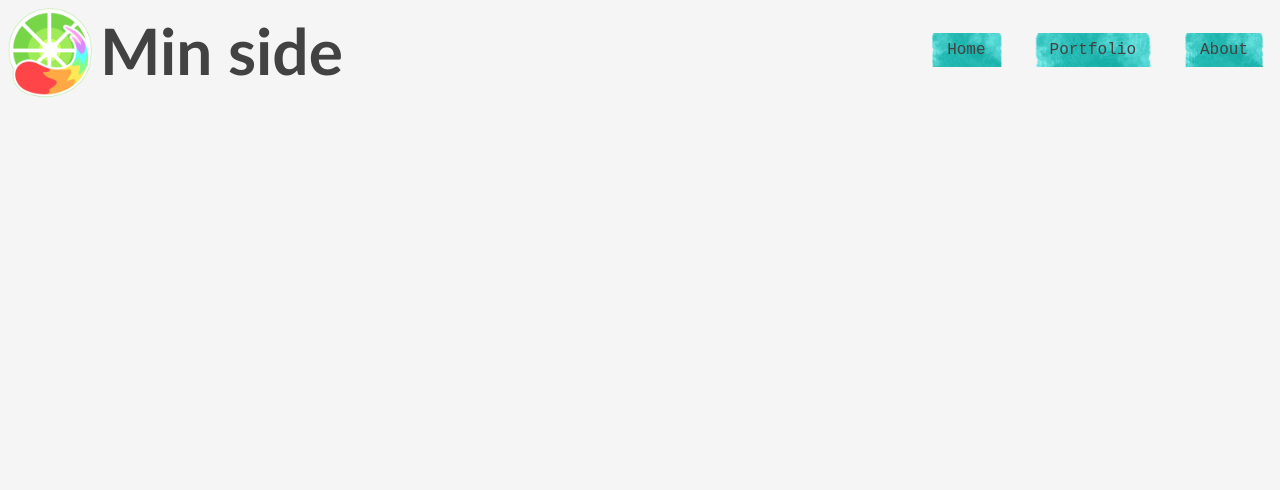
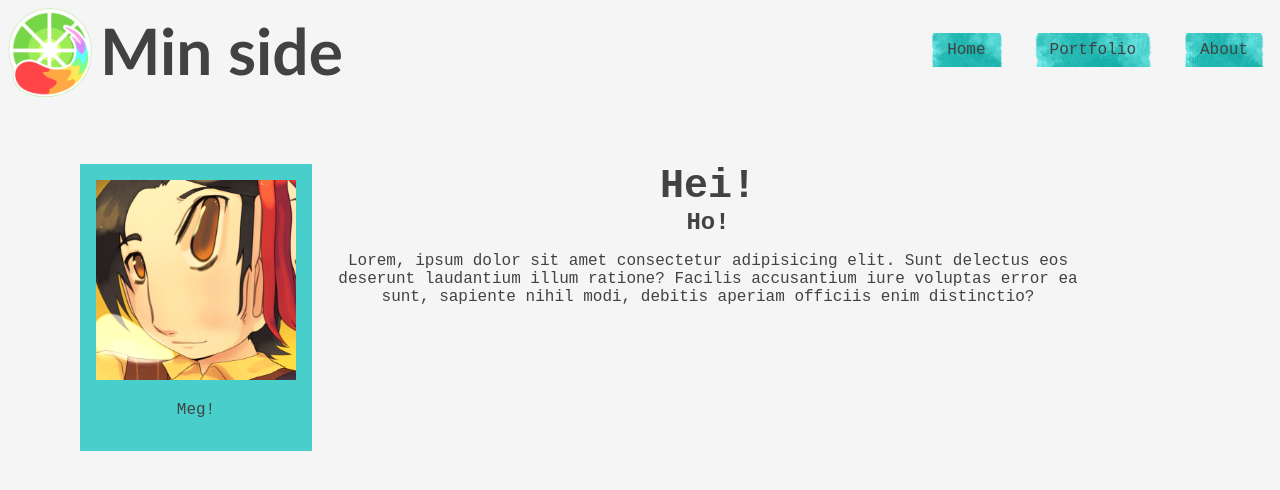
Before and after one commit to RedDragonling/cv-landing-page, a website built with Vite: page about.html in a window 1280 px wide. Built offline with nearby package versions, Linux system fonts and the light colour scheme; a web font is replaced by a local one.

Commit message:
Added HTML and CSS for the extra pages

```diff
--- a/about.html
+++ b/about.html
@@ -20,6 +20,16 @@
       </ul>
     </nav>
   </header>
-
+  <main class="wide-main flex">
+    <div class="about-me">
+      <img src="src/img/profilbilde.png" alt="">
+      <p>Meg!</p>
+    </div>
+    <div>
+      <h1>Hei!</h1>
+      <h3>Ho!</h3>
+      <p>Lorem, ipsum dolor sit amet consectetur adipisicing elit. Sunt delectus eos deserunt laudantium illum ratione? Facilis accusantium iure voluptas error ea sunt, sapiente nihil modi, debitis aperiam officiis enim distinctio?</p>
+    </div>
+  </main>
 </body>
 </html>
--- a/src/main.css
+++ b/src/main.css
@@ -74,6 +74,11 @@ main {
   margin-top: 4em;
   margin-left: 6em;
   text-align: center;
+  &.wide-main {
+    width: 70vw;
+    min-width: 600px;
+    margin: 4em auto 0;
+  }
   h1 {
     font-size: 2.5rem;
   }
@@ -95,3 +100,13 @@ main {
   right: 0;
   z-index: 0;
 }
+
+.about-me{
+  padding: 1em;
+  margin-left: -7em;
+  margin-right: 1em;
+  background-color: var(--sec-col);
+  img{
+    height: 200px;
+  }
+}
```
Also changed, not shown: portfolio.html (+2 -0 lines), src/img/profilbilde.png (added).
